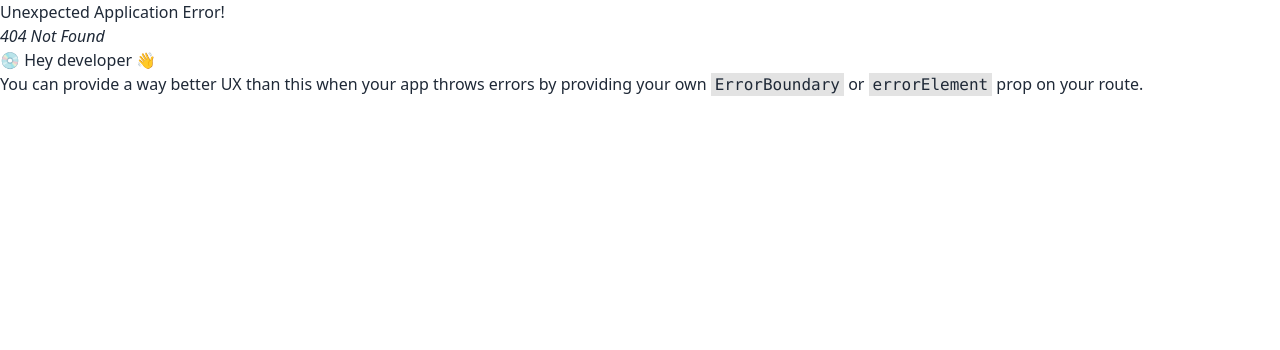
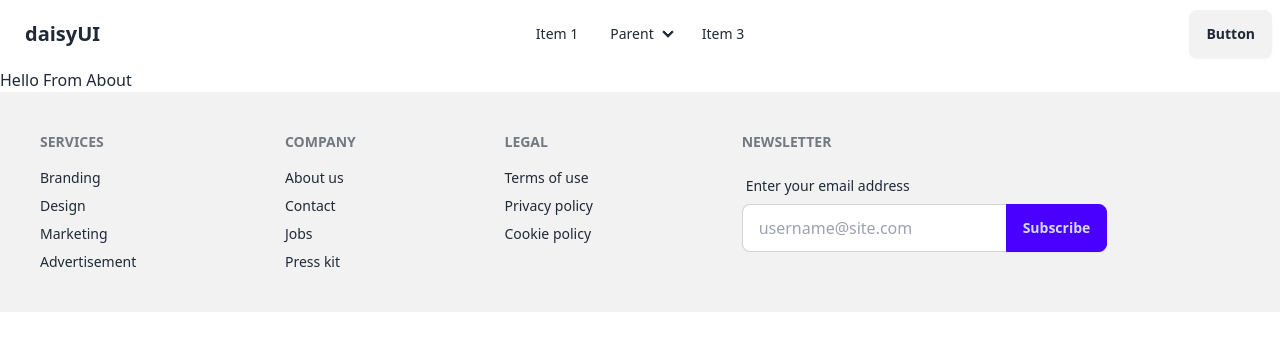
Before and after one commit to SenWan/recipe-share, a React (Vite) app: page /about in a window 1280 px wide. Before the commit this address had no page. Shown: the top 350 px of the page. Built offline with nearby package versions, Linux system fonts and the light colour scheme.

Commit message:
pages added and routed

```diff
--- /dev/null
+++ b/src/pages/About.jsx
@@ -0,0 +1,9 @@
+const About = () => {
+    return (
+        <div>
+            <h1>Hello From About</h1>
+        </div>
+    );
+};
+
+export default About;
--- /dev/null
+++ b/src/pages/Contact.jsx
@@ -0,0 +1,9 @@
+const Contact = () => {
+    return (
+        <div>
+            <h1>Hello From Contact</h1>
+        </div>
+    );
+};
+
+export default Contact;
```
Also changed, not shown: src/routes/Routes.jsx (+10 -0 lines).
